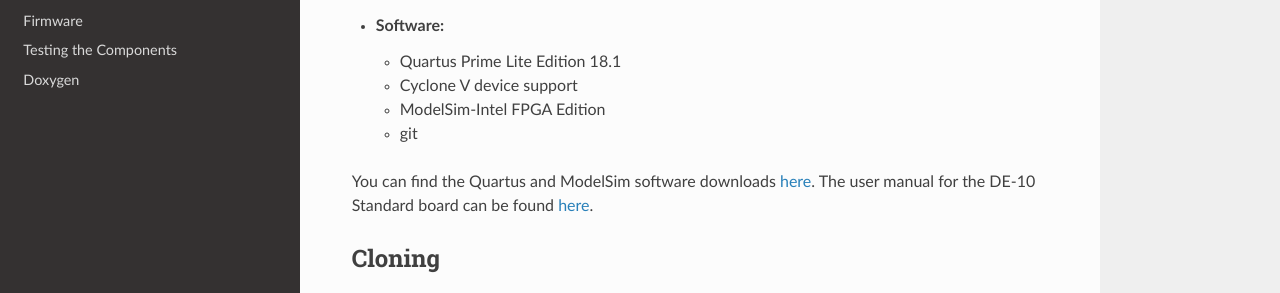
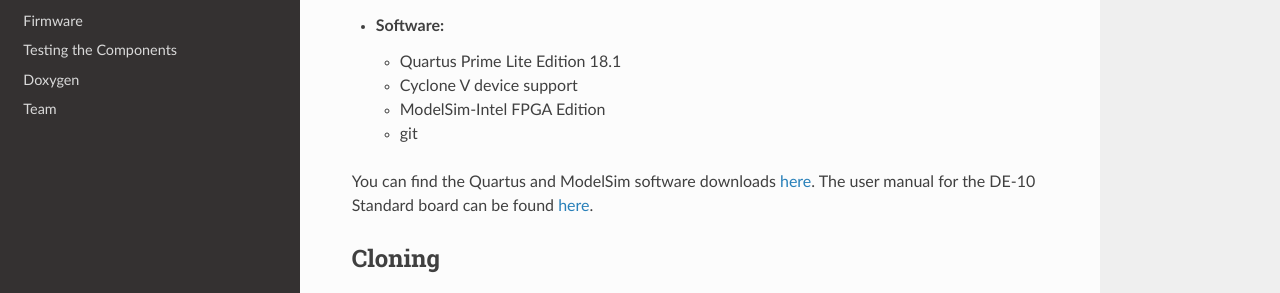
Before and after one commit to pfeinsper/21b-indago-rfid-conformance-tester, an MkDocs documentation site: the page built from docs-src/getting_started.md, in a window 1280 px wide. Shown: the part 370-663 px from the top of the page. Built offline with MkDocs 1.6.1, drawn with Linux system fonts in a browser that asks for light colours; nearby versions of some CDN libraries.

Commit message:
Start of team introduction page

```diff
--- a/mkdocs.yml
+++ b/mkdocs.yml
@@ -36,6 +36,7 @@
   - firmware.md
   - tests.md
   - Doxygen: https://pfeinsper.github.io/21b-indago-rfid-conformance-tester/doxygen/annotated.html
+  - team.md
 
 # Extensions
 markdown_extensions:
```
Also changed, not shown: docs-src/team.md (added).
